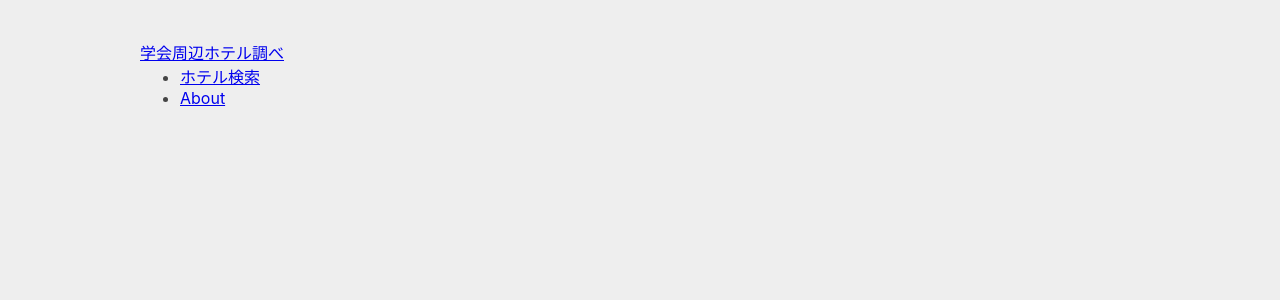
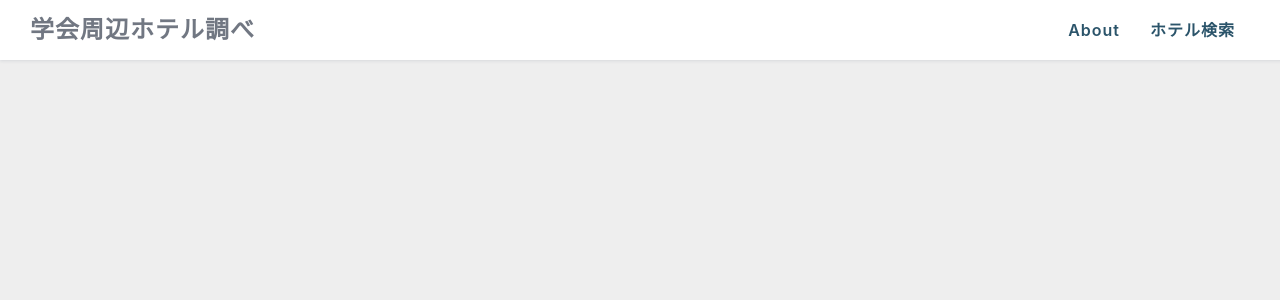
Before and after one commit to hogeline/search-hotels, a React (Create React App) app: page / in a window 1280 px wide. Shown: the top 300 px of the page. Built offline with nearby package versions, Linux system fonts and the light colour scheme; what react-google-maps would draw is missing.

Commit message:
Add Headerのスタイル

```diff
--- a/public/stylesheet.css
+++ b/public/stylesheet.css
@@ -1 +1 @@
-body,ul{margin:0}body{font-family:-apple-system,BlinkMacSystemFont,Segoe UI,Roboto,Oxygen,Ubuntu,Cantarell,Fira Sans,Droid Sans,Helvetica Neue,sans-serif;-webkit-font-smoothing:antialiased;-moz-osx-font-smoothing:grayscale;background-color:#eee;color:#444}code{font-family:source-code-pro,Menlo,Monaco,Consolas,Courier New,monospace}.App{width:1000px;margin:40px auto 0;display:flex}.App-left-navi{list-style-type:none;margin-right:40px;border-right:1px red}.SearchPage-title{text-align:center;margin-top:0}.SearchPage-result-left{display:flex}.SearchPage-result-right{margin-left:20px}.SearchForm{text-align:center;margin-bottom:40px}.SearchForm-input{font-size:24px;padding:4px 3px 5px}.SearchForm-submit{-webkit-appearance:none;font-size:24px;background-color:#fff;border:1px solid #ccc;border-radius:3px}.geocode-result{text-align:left}.map{height:400px;width:350px}.HotelsTable-price{min-width:70px}td{padding:4px}.HotelsClickableTh{width:80px;color:#00f;cursor:pointer}
+body,ul{margin:0}body{font-family:-apple-system,BlinkMacSystemFont,Segoe UI,Roboto,Oxygen,Ubuntu,Cantarell,Fira Sans,Droid Sans,Helvetica Neue,sans-serif;-webkit-font-smoothing:antialiased;-moz-osx-font-smoothing:grayscale;background-color:#eee;color:#444}code{font-family:source-code-pro,Menlo,Monaco,Consolas,Courier New,monospace}a{text-decoration:none}header{position:fixed;top:0;z-index:10;width:100%;height:60px;padding:0 30px;background-color:#fff;box-shadow:0 1px 3px rgba(160,166,179,.3);font-size:.75rem;letter-spacing:1px}.header-logo a{float:left;line-height:60px;font-size:24px;font-weight:600;color:#717782}.header-menu-navi{margin-right:60px}.header-menu-navi a{float:right;line-height:60px;margin:0 15px;font-size:16px;font-weight:600;color:#2b546a;transition:all .2s}.SearchPage-title{text-align:center;margin-top:0}.SearchPage-result-left{display:flex}.SearchPage-result-right{margin-left:20px}.SearchForm{text-align:center;margin-bottom:40px}.SearchForm-input{font-size:24px;padding:4px 3px 5px}.SearchForm-submit{-webkit-appearance:none;font-size:24px;background-color:#fff;border:1px solid #ccc;border-radius:3px}.geocode-result{text-align:left}.map{height:400px;width:350px}.HotelsTable-price{min-width:70px}td{padding:4px}.HotelsClickableTh{width:80px;color:#00f;cursor:pointer}
--- a/src/components/Header.jsx
+++ b/src/components/Header.jsx
@@ -2,18 +2,14 @@ import React from "react";
 
 const Head = () => (
   <header>
-    <div className="head-logo">
+    <div className="header-logo">
       <a href="/search-hotels">学会周辺ホテル調べ</a>
     </div>
-    <div className="head-menu">
-      <ul className="head-menu-navi">
-        <li>
-          <a href="/search-hotels">ホテル検索</a>
-        </li>
-        <li>
-          <a href="/search-hotels/about">About</a>
-        </li>
-      </ul>
+    <div className="header-menu">
+      <nav className="header-menu-navi">
+        <a href="/search-hotels">ホテル検索</a>
+        <a href="/search-hotels/about">About</a>
+      </nav>
     </div>
   </header>
 );
--- /dev/null
+++ b/src/styles/Header.css
@@ -0,0 +1,33 @@
+header {
+  position: fixed;
+  top: 0;
+  z-index: 10;
+  width: 100%;
+  height: 60px;
+  padding: 0 30px;
+  background-color: #fff;
+  box-shadow: 0 1px 3px rgba(160,166,179,0.3);
+  font-size: 0.75rem;
+  letter-spacing: 1px;
+  .&-logo {
+    a {
+      float: left;
+      line-height: 60px;
+      font-size: 24px;
+      font-weight: 600;
+      color: #717782;
+    }
+  }
+  .&-menu-navi {
+    margin-right: 60px;
+    a {
+      float: right;
+      line-height: 60px;
+      margin: 0 15px;
+      font-size: 16px;
+      font-weight: 600;
+      color: #2b546a;
+      transition: all .2s;
+    }
+  }
+}
--- a/src/styles/common.css
+++ b/src/styles/common.css
@@ -13,3 +13,7 @@ code {
   font-family: source-code-pro, Menlo, Monaco, Consolas, "Courier New",
     monospace;
 }
+
+a {
+  text-decoration: none;
+}
```
